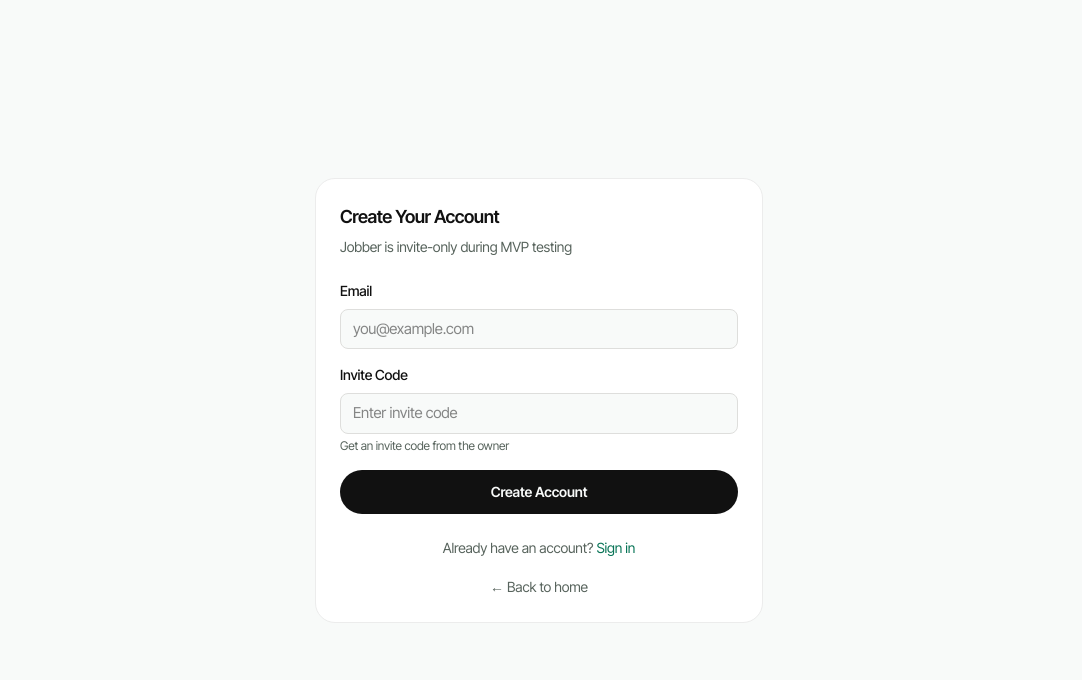
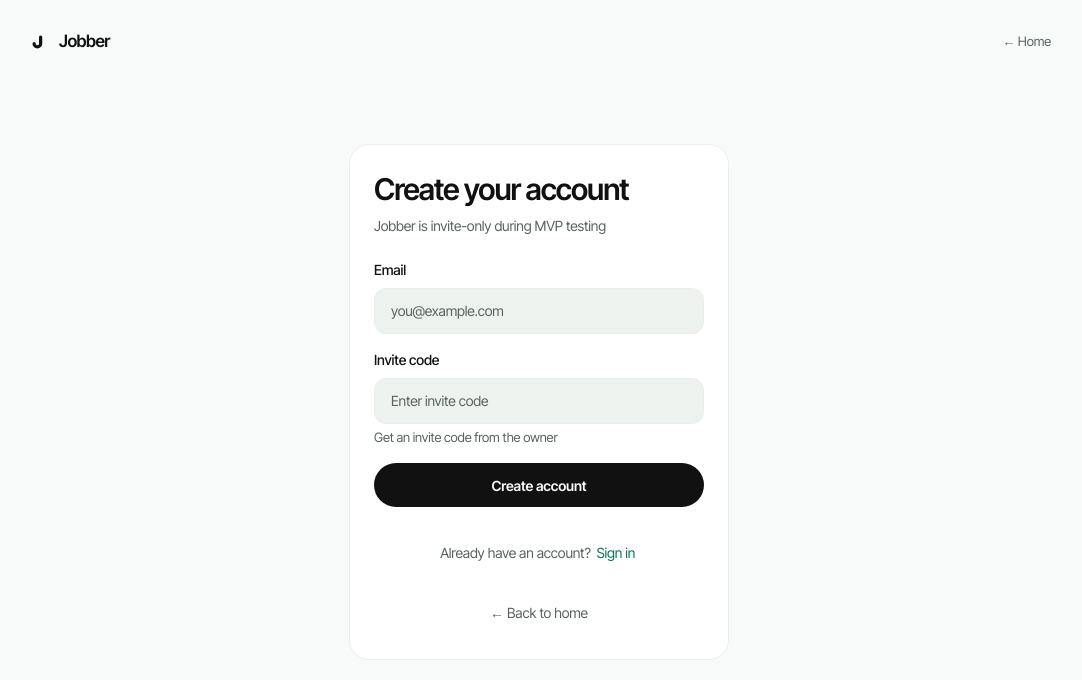
Before and after one commit to InM1nd/jobber, a Next.js app: page /auth/signup in a window 1280 px wide. Shown: the top 680 px of the page, without its empty margins (101-1183 px from the left). Built offline with nearby package versions, Linux system fonts and the light colour scheme.

Commit message:
Align onboarding and sign-in cards and fields with the dashboard

```diff
--- a/app/auth/signin/page.tsx
+++ b/app/auth/signin/page.tsx
@@ -26,8 +26,8 @@ export default function SignInPage() {
   return (
     <div className="flex min-h-screen flex-col bg-bg px-5">
       <header className="mx-auto flex w-full max-w-5xl items-center justify-between py-5">
-        <Link href="/"><Logo /></Link>
-        <Link href="/" className="inline-flex items-center gap-1 text-[13px] text-muted hover:text-fg">
+        <Link href="/" className="inline-flex min-h-11 items-center"><Logo /></Link>
+        <Link href="/" className="inline-flex min-h-11 items-center gap-1 text-[13px] text-muted hover:text-fg">
           <ArrowLeft className="size-4" /> Home
         </Link>
       </header>
@@ -36,10 +36,10 @@ export default function SignInPage() {
           <h1 className="text-center text-[30px] font-semibold tracking-[-0.04em]">Welcome back</h1>
           <p className="mt-1.5 text-center text-[15px] text-muted">Same account as the Jobber app in Telegram.</p>
 
-          <div className="mt-8 rounded-[var(--radius-card)] border border-line p-6">
+          <div className="mt-8 rounded-[var(--radius-card)] border border-line bg-surface p-5 md:p-6">
             <TelegramLoginButton onDone={() => router.push('/dashboard/matches')} onError={setError} />
             {error && <div className="mt-3"><Notice tone="danger">{error}</Notice></div>}
-            <div className="my-5 flex items-center gap-3 text-[13px] text-subtle">
+            <div className="my-5 flex items-center gap-3 text-[13px] text-muted">
               <span className="h-px flex-1 bg-line" /> or with email <span className="h-px flex-1 bg-line" />
             </div>
             <EmailLinkForm
@@ -49,7 +49,7 @@ export default function SignInPage() {
             />
           </div>
           <p className="mt-6 text-center text-[13px] text-muted">
-            New here? <Link href="/auth/signup" className="font-medium text-fg underline-offset-4 hover:underline">Join with an invite</Link>
+            New here? <Link href="/auth/signup" className="inline-flex min-h-11 items-center font-medium text-fg underline-offset-4 hover:underline">Join with an invite</Link>
           </p>
         </div>
       </main>
--- a/app/auth/signup/page.tsx
+++ b/app/auth/signup/page.tsx
@@ -3,6 +3,7 @@
 import { useEffect, useState } from 'react';
 import { TelegramLoginButton } from '@/components/telegram-login-button';
 import { createClient } from '@/lib/db/supabase';
+import { Logo, Notice, fieldClass } from '@/components/ui/kit';
 import { Button } from '@/components/ui/button';
 import { Card, CardContent, CardDescription, CardHeader, CardTitle } from '@/components/ui/card';
 import Link from 'next/link';
@@ -51,10 +52,15 @@ export default function SignUpPage() {
   };
 
   return (
-    <div className="min-h-screen flex items-center justify-center px-4">
-      <Card className="w-full max-w-md">
+    <div className="flex min-h-screen flex-col bg-bg px-5">
+      <header className="mx-auto flex w-full max-w-5xl items-center justify-between py-5">
+        <Link href="/" className="inline-flex min-h-11 items-center"><Logo /></Link>
+        <Link href="/" className="inline-flex min-h-11 items-center text-[13px] text-muted hover:text-fg">← Home</Link>
+      </header>
+      <main className="flex flex-1 items-center justify-center pb-20">
+      <Card className="w-full max-w-[380px] animate-in">
         <CardHeader>
-          <CardTitle>Create Your Account</CardTitle>
+          <CardTitle><h1 className="text-[30px] leading-snug tracking-[-0.035em]">Create your account</h1></CardTitle>
           <CardDescription>
             Jobber is invite-only during MVP testing
           </CardDescription>
@@ -63,7 +69,7 @@ export default function SignUpPage() {
           {inviteCode.trim().length >= 4 && (
             <div className="mb-5 space-y-3">
               <TelegramLoginButton invite={inviteCode.trim()} onDone={() => (window.location.href = '/dashboard/matches')} onError={setError} />
-              <p className="text-center text-xs text-muted">or with email</p>
+              <p className="text-center text-[13px] text-muted">or with email</p>
             </div>
           )}
           <form onSubmit={handleSignUp} className="space-y-4">
@@ -78,13 +84,13 @@ export default function SignUpPage() {
                 onChange={(e) => setEmail(e.target.value)}
                 placeholder="you@example.com"
                 required
-                className="w-full rounded-[8px] border border-line-strong bg-bg px-3 py-2 text-[15px] outline-none focus:border-fg"
+                className={fieldClass}
               />
             </div>
 
             <div>
               <label htmlFor="invite" className="block text-sm font-medium mb-2">
-                Invite Code
+                Invite code
               </label>
               <input
                 id="invite"
@@ -93,44 +99,41 @@ export default function SignUpPage() {
                 onChange={(e) => setInviteCode(e.target.value)}
                 placeholder="Enter invite code"
                 required
-                className="w-full rounded-[8px] border border-line-strong bg-bg px-3 py-2 text-[15px] outline-none focus:border-fg"
+                className={fieldClass}
               />
-              <p className="text-xs text-muted mt-1">
+              <p className="text-[13px] text-muted mt-1">
                 Get an invite code from the owner
               </p>
             </div>
 
             {message && (
-              <div className="rounded-[12px] bg-success-soft p-3 text-sm text-success">
-                {message}
-              </div>
+              <Notice tone="success">{message}</Notice>
             )}
 
             {error && (
-              <div className="rounded-[12px] bg-danger-soft p-3 text-sm text-danger">
-                {error}
-              </div>
+              <Notice tone="danger">{error}</Notice>
             )}
 
             <Button type="submit" disabled={loading} className="w-full">
-              {loading ? 'Creating account...' : 'Create Account'}
+              {loading ? 'Creating account...' : 'Create account'}
             </Button>
           </form>
 
           <div className="mt-6 text-center text-sm">
             <span className="text-muted">Already have an account? </span>
-            <Link href="/auth/signin" className="text-accent hover:underline">
+            <Link href="/auth/signin" className="inline-flex min-h-11 min-w-11 items-center justify-center text-accent hover:underline">
               Sign in
             </Link>
           </div>
 
           <div className="mt-4 text-center">
-            <Link href="/" className="text-sm text-muted hover:text-accent">
+            <Link href="/" className="inline-flex min-h-11 items-center text-sm text-muted hover:text-accent">
               ← Back to home
             </Link>
           </div>
         </CardContent>
       </Card>
+      </main>
     </div>
   );
 }
--- a/components/email-link-form.tsx
+++ b/components/email-link-form.tsx
@@ -83,7 +83,7 @@ export function EmailLinkForm({
       )}
 
       {state.kind === 'sent' ? (
-        <div className="animate-in rounded-[18px] border border-accent/40 bg-accent-soft p-5" aria-live="polite">
+        <div className="animate-in rounded-[var(--radius-field)] border border-accent/40 bg-accent-soft p-5" aria-live="polite">
           <div className="flex items-start gap-3">
             <span className="flex size-10 shrink-0 items-center justify-center rounded-full bg-accent text-accent-fg">
               <Mail className="size-5" />
@@ -113,6 +113,8 @@ export function EmailLinkForm({
             void send(email.trim());
           }}
         >
+          <label className="block">
+          <span className="sr-only">Email address</span>
           <input
             type="email"
             value={email}
@@ -122,6 +124,7 @@ export function EmailLinkForm({
             required
             className={fieldClass}
           />
+          </label>
           {state.kind === 'error' && (
             <p className="flex items-start gap-2 rounded-[12px] border border-danger/30 px-3 py-2.5 text-[13px] text-danger" role="alert">
               <AlertCircle className="mt-px size-4 shrink-0" /> {state.message}
--- a/components/telegram-login-button.tsx
+++ b/components/telegram-login-button.tsx
@@ -49,7 +49,7 @@ export function TelegramLoginButton({ invite, onDone, onError }: { invite?: stri
       <button
         type="button"
         onClick={start}
-        className="inline-flex h-12 w-full items-center justify-center gap-2 rounded-full bg-[#2AABEE] text-[15px] font-semibold text-white transition-opacity hover:opacity-90"
+        className="inline-flex h-12 w-full items-center justify-center gap-2 rounded-full bg-fg text-[15px] font-semibold text-bg transition-opacity hover:opacity-90"
       >
         {state === 'waiting' ? <Loader2 className="size-4 animate-spin" /> : <Send className="size-4" />}
         {state === 'waiting' ? 'Waiting for Telegram…' : 'Sign in with Telegram'}
```
Also changed, not shown: components/onboarding.tsx (+4 -4 lines).
